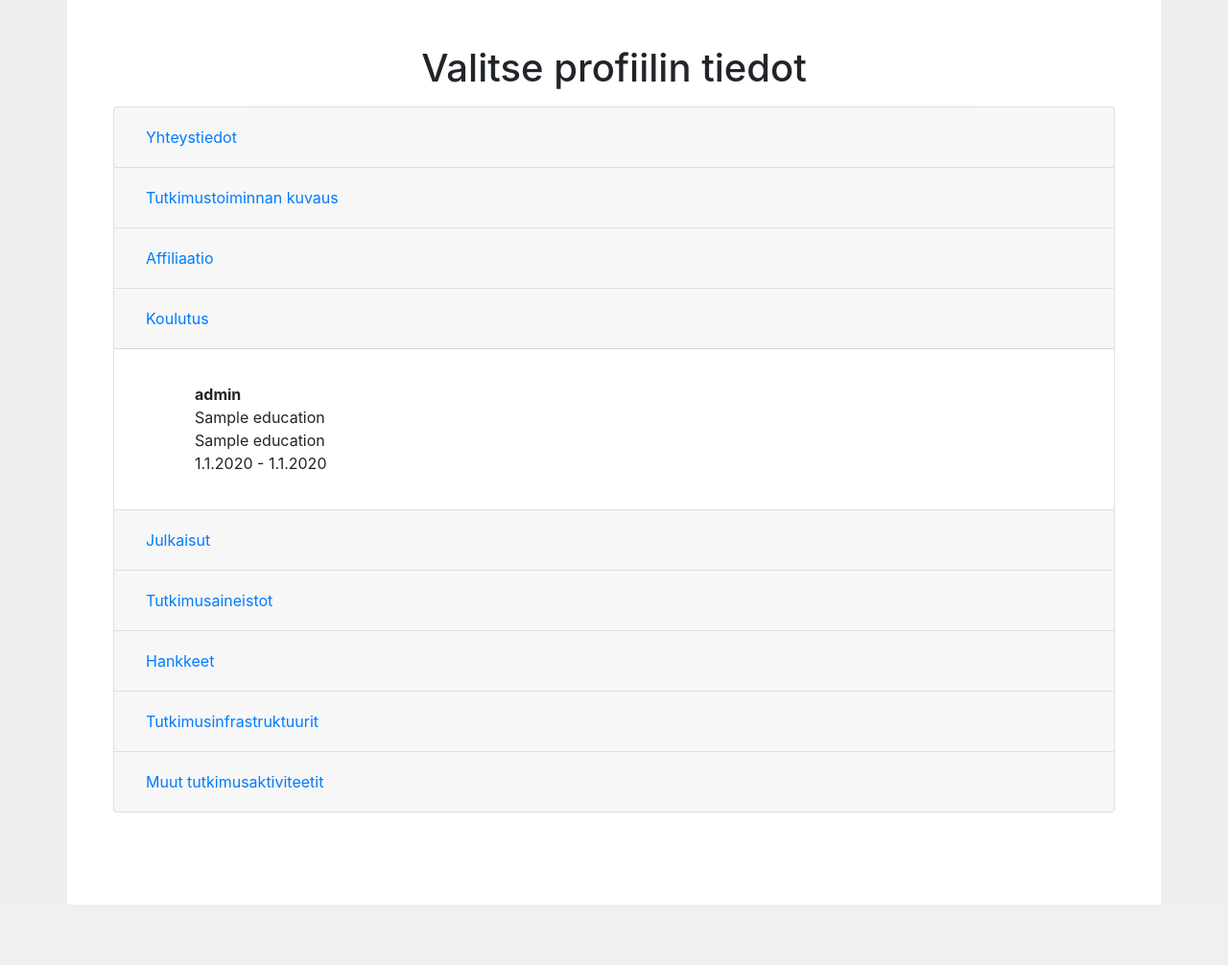
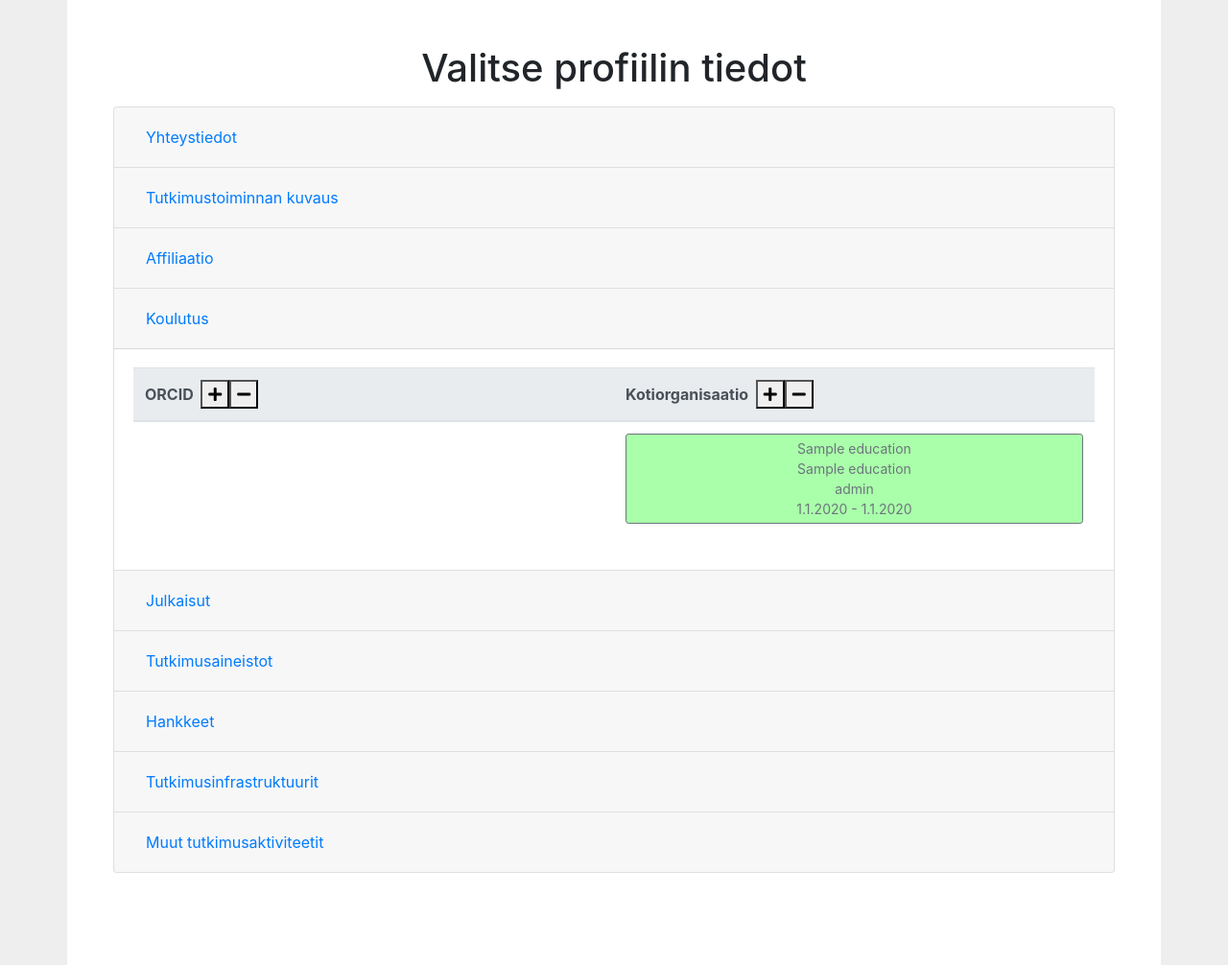
Before and after one commit to CSCfi/research-fi-mydata, a Django app: page / in a window 1280 px wide, after a click on "Koulutus". Shown: the part 57-1063 px from the top of the page at 96% size. Before the commit the page ends 1000 px from the top, so only its background shows below. Run offline with Django 3.2, Linux system fonts and the light colour scheme; a user stored in the database is signed in; data comes from the database, SQL or seed files in the repository; tables that the repository leaves empty hold one stand-in row (values such as "Sample post"); some libraries are stand-ins or nearby versions.

Commit message:
Education section is selectable

```diff
--- a/mydataproject/research/templates/index_template.html
+++ b/mydataproject/research/templates/index_template.html
@@ -317,22 +317,49 @@
         </div>
         <div id="collapse4" class="collapse" aria-labelledby="heading4" data-parent="#researchProfileAccordion">
             <div class="card-body">
-                <div id="educations" class="mx-5">
-                    {% if educations.count > 0 %}
-                        {% for ed in educations %}
-                        <div class="p-3">
-                            {% if ed.roleTitle %}<strong>{{ ed.roleTitle }}</strong><br>{% endif %}
-                            <span>{{ ed.organizationName }}</span><br>
-                            {% if ed.departmentName %}<span>{{ ed.departmentName }}</span><br>{% endif %}
-                            <span>{{ ed.get_start_date_string }} - {{ ed.get_end_date_string }}</span>
-                        </div>
-                        {% endfor %}
-                    {% else %}
-                        <div class="p-3">
-                            -
-                        </div>
-                    {% endif %}
-                </div>
+
+                <table class="table" id="sectionEducation">
+                    <thead class="thead-light">
+                        <th class="w-50">
+                            ORCID&nbsp;
+                            <button onclick="toggleSectionAll('sectionEducation', 'orcid', true);"><i class="fas fa-plus" title="Lisää kaikki"></i></button>
+                            <button onclick="toggleSectionAll('sectionEducation', 'orcid', false);"><i class="fas fa-minus" title="Poista kaikki"></i></button>
+                        </th>
+                        <th class="w-50">
+                            Kotiorganisaatio&nbsp;
+                            <button onclick="toggleSectionAll('sectionEducation', 'homeorg', true);"><i class="fas fa-plus" title="Lisää kaikki"></i></button>
+                            <button onclick="toggleSectionAll('sectionEducation', 'homeorg', false);"><i class="fas fa-minus" title="Poista kaikki"></i></button>
+                        </th>
+                    </thead>
+                    <tbody>
+                        <tr>
+                            <td class="td_orcid education">
+                                {% for ed in orcid_educations %}
+                                <button id="education_{{ ed.pk }}"
+                                            class="togglable btn btn-block btn-sm btn-outline-secondary {% if ed.includeInProfile %}included{% endif %}"
+                                            onclick="toggleData('sectionEducation', 'orcid', 'education', this.id, {{ed.pk}});">
+                                    {{ ed.organizationName }}<br>
+                                    {% if ed.departmentName %}<span>{{ ed.departmentName }}</span><br>{% endif %}
+                                    {% if ed.roleTitle %}<span>{{ ed.roleTitle }}</span><br>{% endif %}
+                                    <span>{{ ed.get_start_date_string }} - {{ ed.get_end_date_string }}</span>
+                                </button>
+                                {% endfor %}
+                            </td>
+                            <td class="td_homeorg education">
+                                {% for ed in homeorg_educations %}
+                                <button id="education_{{ ed.pk }}"
+                                            class="togglable btn btn-block btn-sm btn-outline-secondary {% if ed.includeInProfile %}included{% endif %}"
+                                            onclick="toggleData('sectionEducation', 'homeorg', 'education', this.id, {{ed.pk}});">
+                                    {{ ed.organizationName }}<br>
+                                    {% if ed.departmentName %}<span>{{ ed.departmentName }}</span><br>{% endif %}
+                                    {% if ed.roleTitle %}<span>{{ ed.roleTitle }}</span><br>{% endif %}
+                                    <span>{{ ed.get_start_date_string }} - {{ ed.get_end_date_string }}</span>
+                                </button>
+                                {% endfor %}
+                            </td>
+                        </tr>
+                    </tbody>
+                </table>
             </div>
         </div>
     </div>
--- a/mydataproject/research/templates/preview.html
+++ b/mydataproject/research/templates/preview.html
@@ -73,9 +73,10 @@
         <table class="table table-sm">
             <tbody>
                 <tr>
+                    <th class="w-25"></th>
                     <td>
                         {% for em in employments %}
-                        <div class="p-3">
+                        <div class="{% if not forloop.last %}mb-4{% endif %}">
                             <strong>{{ em.organizationName }}</strong><br>
                             {% if em.departmentName %}<span>{{ em.departmentName }}</span><br>{% endif %}
                             {% if em.roleTitle %}<span>{{ em.roleTitle }}</span><br>{% endif %}
@@ -94,9 +95,10 @@
         <table class="table table-sm">
             <tbody>
                 <tr>
+                    <th class="w-25"></th>
                     <td>
                         {% for ed in educations %}
-                        <div class="p-3">
+                        <div class="{% if not forloop.last %}mb-4{% endif %}">
                             {% if ed.roleTitle %}<strong>{{ ed.roleTitle }}</strong><br>{% endif %}
                             <span>{{ ed.organizationName }}</span><br>
                             {% if ed.departmentName %}<span>{{ ed.departmentName }}</span><br>{% endif %}
--- a/mydataproject/research/views.py
+++ b/mydataproject/research/views.py
@@ -57,6 +57,7 @@ def index(request):
             context["orcid_biography"] = request.user.researchprofile.biographies.filter(datasource=datasource_orcid).first()
             context["orcid_keywords"] = request.user.researchprofile.keywords.filter(datasource=datasource_orcid)
             context["orcid_employments"] = request.user.researchprofile.employment.filter(datasource=datasource_orcid).annotate(start_year_null=Coalesce('startYear', Value(-1))).order_by('-start_year_null')
+            context["orcid_educations"] = request.user.researchprofile.education.filter(datasource=datasource_orcid).annotate(start_year_null=Coalesce('startYear', Value(-1))).order_by('-start_year_null')
             context["homeorg_first_names"] = request.user.researchprofile.first_names.filter(datasource=datasource_homeorg).first()
             context["homeorg_last_names"] = request.user.researchprofile.last_names.filter(datasource=datasource_homeorg).first()
             context["homeorg_other_names"] = request.user.researchprofile.other_names.filter(datasource=datasource_homeorg).first()
@@ -66,7 +67,7 @@ def index(request):
             context["homeorg_biography"] = request.user.researchprofile.biographies.filter(datasource=datasource_homeorg).first()
             context["homeorg_keywords"] = request.user.researchprofile.keywords.filter(datasource=datasource_homeorg)
             context["homeorg_employments"] = request.user.researchprofile.employment.filter(datasource=datasource_homeorg).annotate(start_year_null=Coalesce('startYear', Value(-1))).order_by('-start_year_null')
-            context["educations"] = request.user.researchprofile.education.all().annotate(start_year_null=Coalesce('startYear', Value(-1))).order_by('-start_year_null')
+            context["homeorg_educations"] = request.user.researchprofile.education.filter(datasource=datasource_homeorg).annotate(start_year_null=Coalesce('startYear', Value(-1))).order_by('-start_year_null')
             context["peer_reviews"] = request.user.researchprofile.peer_reviews.all()
             context["invited_positions"] = request.user.researchprofile.invitedposition.all()
     return render(request, 'index_template.html', context)
@@ -94,7 +95,7 @@ def profile_preview(request):
     context["biographies"] = request.user.researchprofile.biographies.filter(includeInProfile=True)
     context["keywords"] = request.user.researchprofile.keywords.filter(includeInProfile=True)
     context["employments"] = request.user.researchprofile.employment.filter(includeInProfile=True).annotate(start_year_null=Coalesce('startYear', Value(-1))).order_by('-start_year_null')
-    context["educations"] = request.user.researchprofile.education.all().annotate(start_year_null=Coalesce('startYear', Value(-1))).order_by('-start_year_null')
+    context["educations"] = request.user.researchprofile.education.filter(includeInProfile=True).annotate(start_year_null=Coalesce('startYear', Value(-1))).order_by('-start_year_null')
     context["publications"] = request.user.researchprofile.publications.filter(includeInProfile=True).annotate(publication_year_null=Coalesce('publicationYear', Value(-1))).order_by('-publication_year_null', 'name')
     return render(request, 'preview.html', context)
 
@@ -293,6 +294,14 @@ def toggle_data_section_all(request):
             request.user.researchprofile.employment.exclude(datasource=datasource).update(includeInProfile=False)
             request.user.researchprofile.employment.exclude(datasource=datasource).update(includeInProfile=False)
 
+    # Education
+    elif section == 'sectionEducation':
+        request.user.researchprofile.education.filter(datasource=datasource).update(includeInProfile=toggle)
+        request.user.researchprofile.education.filter(datasource=datasource).update(includeInProfile=toggle)
+        if toggle:
+            request.user.researchprofile.education.exclude(datasource=datasource).update(includeInProfile=False)
+            request.user.researchprofile.education.exclude(datasource=datasource).update(includeInProfile=False)
+
     request.user.researchprofile.save()
     return JsonResponse(response)
 
@@ -398,4 +407,11 @@ def toggle_data(request):
         employment.save()
         response["included"] = employment.includeInProfile
 
+    # Education
+    elif p_datatype == 'education':
+        education = request.user.researchprofile.education.get(datasource=datasource, pk=p_dataId)
+        education.includeInProfile = not education.includeInProfile
+        education.save()
+        response["included"] = education.includeInProfile
+
     return JsonResponse(response)
```
